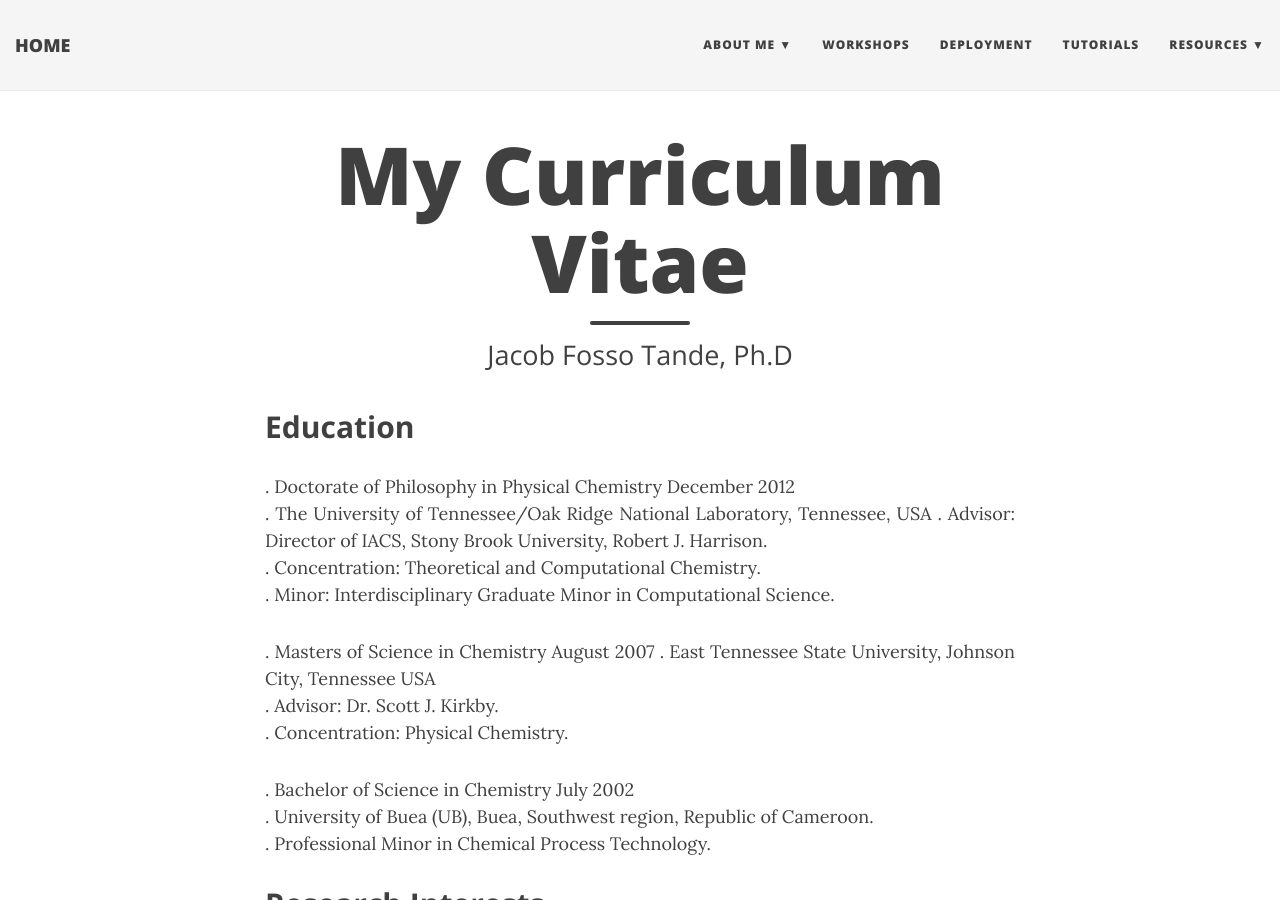
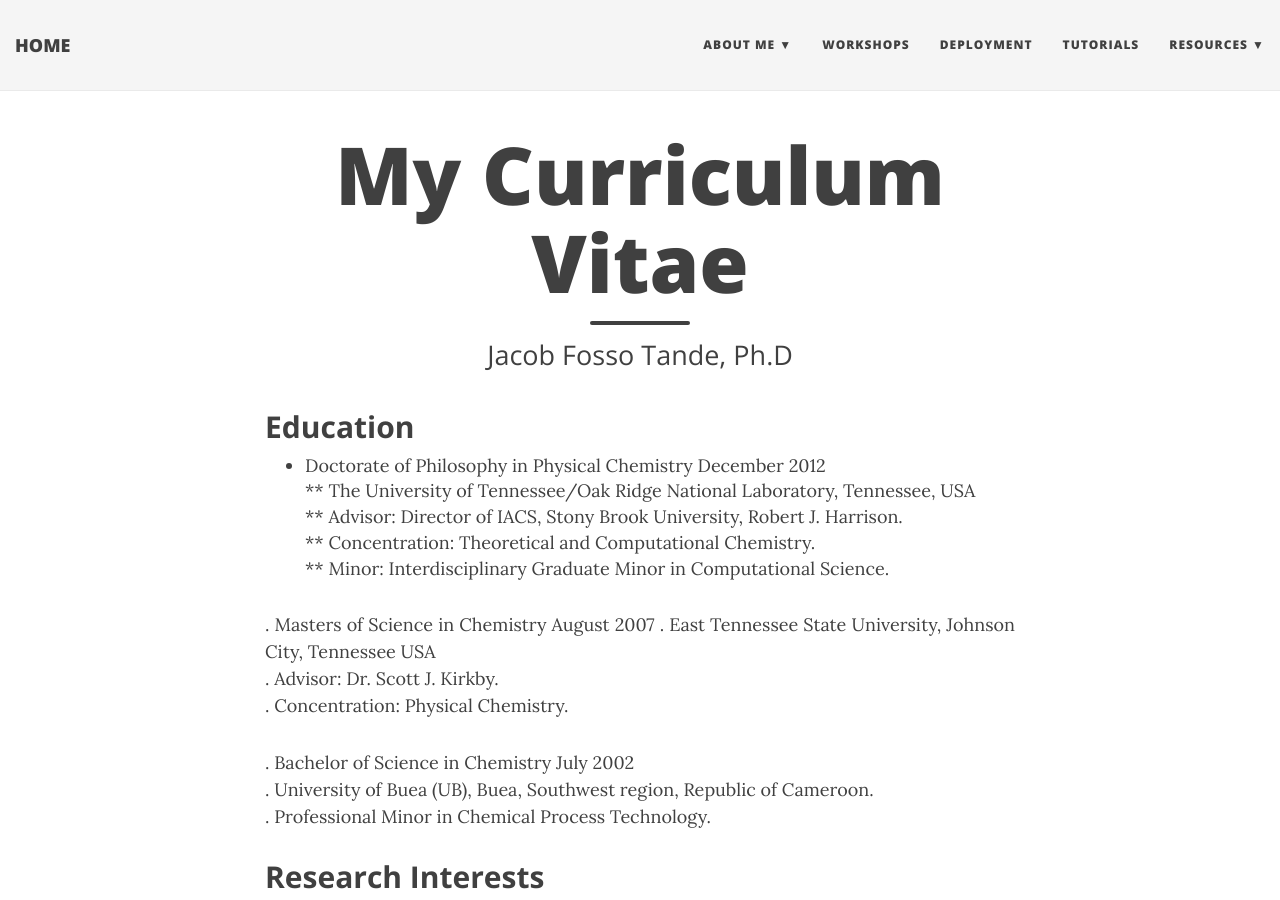
Before and after one commit to jtande/JFossoTande.github.io, a Jekyll site: the page built from about/mycv.md, in a window 1280 px wide and 900 px high. Built offline with Jekyll 4.4.1, drawn with Linux system fonts in a browser that asks for light colours; nearby versions of some CDN libraries.

```diff
--- a/about/mycv.md
+++ b/about/mycv.md
@@ -6,11 +6,11 @@ subtitle: Jacob Fosso Tande, Ph.D
 
 
 ## **Education**
-  . Doctorate of Philosophy in Physical Chemistry              December  2012
-    . The University of Tennessee/Oak Ridge National Laboratory, Tennessee, USA
-    . Advisor: Director of IACS, Stony Brook University, Robert J. Harrison.
-    . Concentration: Theoretical and Computational Chemistry.
-    . Minor: Interdisciplinary Graduate Minor in Computational Science.
+  * Doctorate of Philosophy in Physical Chemistry              December  2012
+    ** The University of Tennessee/Oak Ridge National Laboratory, Tennessee, USA
+    ** Advisor: Director of IACS, Stony Brook University, Robert J. Harrison.
+    ** Concentration: Theoretical and Computational Chemistry.
+    ** Minor: Interdisciplinary Graduate Minor in Computational Science.
 
   . Masters of Science in Chemistry                               August  2007
     . East Tennessee State University, Johnson City, Tennessee USA
```
